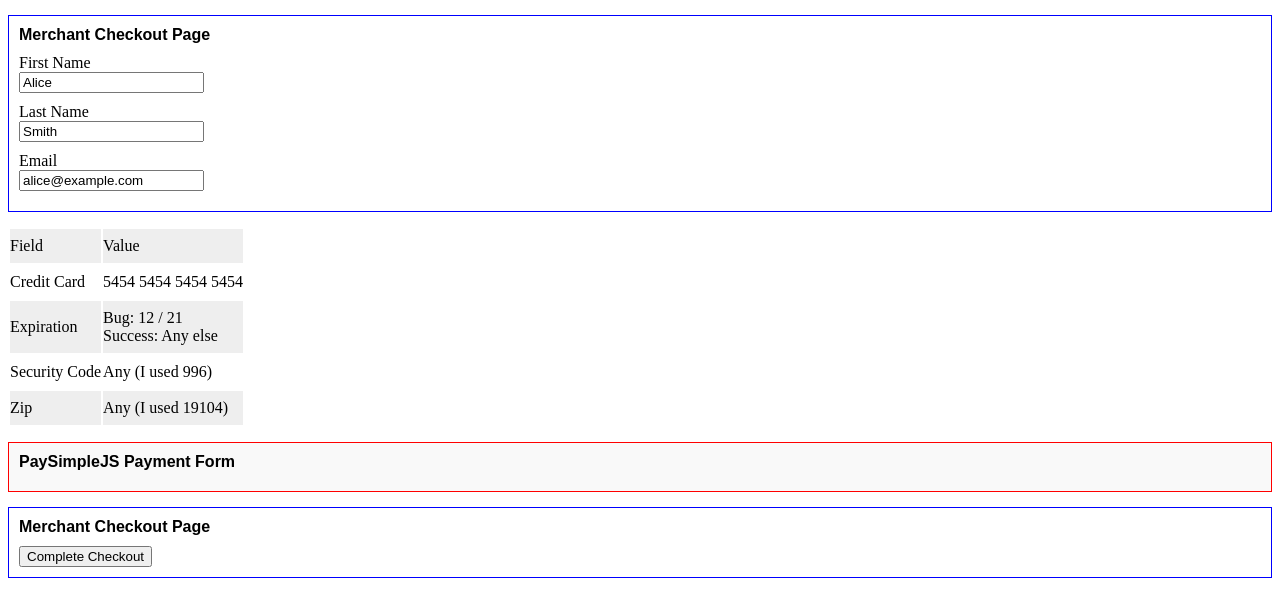
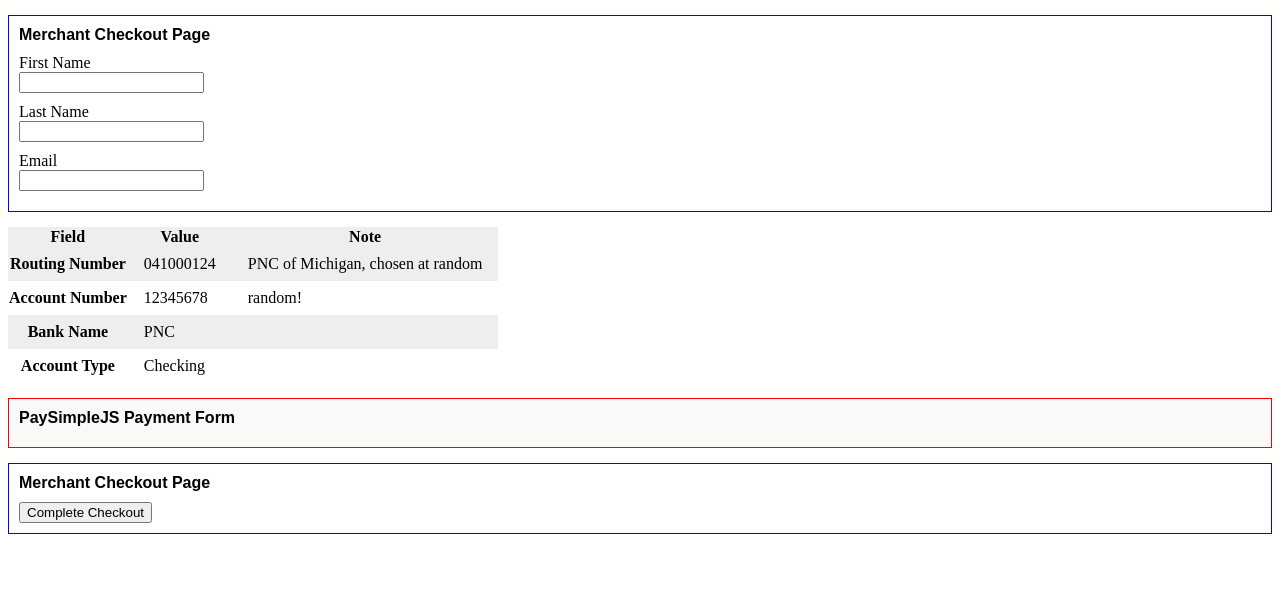
Before and after one commit to chriscauley/paysimple_bug, a plain HTML site: page static/index.html in a window 1280 px wide. Drawn offline with Linux system fonts and the light colour scheme; no server answers.

Commit message:
updating code to work with another bug

```diff
--- a/static/app.js
+++ b/static/app.js
@@ -12,9 +12,12 @@
       }
     }
   });
-  PS.send.setMode('cc-key-enter');
+  PS.send.setMode('ach-key-enter');
   PS.on('accountRetrieved', result => {
-    console.log(result)
+    alert("SUCCESS: \n"+JSON.stringify(result,null,4))
+  })
+  PS.on('httpError', error => {
+    alert('ERROR:'+error.errors[0].message)
   })
 };
 
--- a/static/index.html
+++ b/static/index.html
@@ -10,18 +10,19 @@
         <p>Merchant Checkout Page</p>
         <div class="form-field">
           <label for="firstName">First Name</label>
-          <input type="text" id="firstName" value="Alice"/>
+          <input type="text" id="firstName" />
         </div>
         <div class="form-field">
           <label for="lastName">Last Name</label>
-          <input type="text" id="lastName" value="Smith"/>
+          <input type="text" id="lastName" />
         </div>
         <div class="form-field">
           <label for="email">Email</label>
-          <input type="email" id="email" value="alice@example.com"/>
+          <input type="email" id="email" />
         </div>
       </div>
 
+      <!--
       <table>
         <tr>
           <td>Field</td>
@@ -47,6 +48,41 @@
           <td>Any (I used 19104)</td>
         </tr>
       </table>
+      -->
+
+      <table>
+        <thead>
+          <tr>
+            <th>Field</th>
+            <th>Value</th>
+            <th>Note</th>
+          </tr>
+        </thead>
+        <tbody>
+          <tr>
+            <th>Routing Number</th>
+            <td>041000124</td>
+            <td>PNC of Michigan, chosen at random</td>
+          </tr>
+          <tr>
+            <th>Account Number</th>
+            <td>12345678</td>
+            <td>random!</td>
+          </tr>
+          <tr>
+            <th>Bank Name</th>
+            <td>PNC</td>
+            <td></td>
+          </tr>
+          <tr>
+            <th>Account Type</th>
+            <td>Checking</td>
+            <td></td>
+          </tr>
+        </tbody>
+      </table>
+
+
 
       <div class="psjs">
         <p>PaySimpleJS Payment Form</p>
@@ -61,7 +97,8 @@
       </div>
     </form>
 
-    <script src="https://sandbox-api.paysimple.com/paysimplejs/v1/scripts/client.js"></script>
+    <!--<script src="https://sandbox-api.paysimple.com/paysimplejs/v1/scripts/client.js"></script>-->
+    <script src="https://api.paysimple.com/paysimplejs/v1/scripts/client.js"></script>
     <script src="app.js"></script>
     <link href="styles.css" rel="stylesheet" />
   </body>
--- a/static/styles.css
+++ b/static/styles.css
@@ -25,9 +25,14 @@
      display: block;
 }
 
+table {
+  border-collapse: collapse;
+}
+
 table tr td {
-  padding: 0.5rem 0;
+  padding: 0.5rem 1rem;
 }
+
 table tr:nth-child(odd) {
   background-color: #eee;
 }
```
Also changed, not shown: 3 other files.
